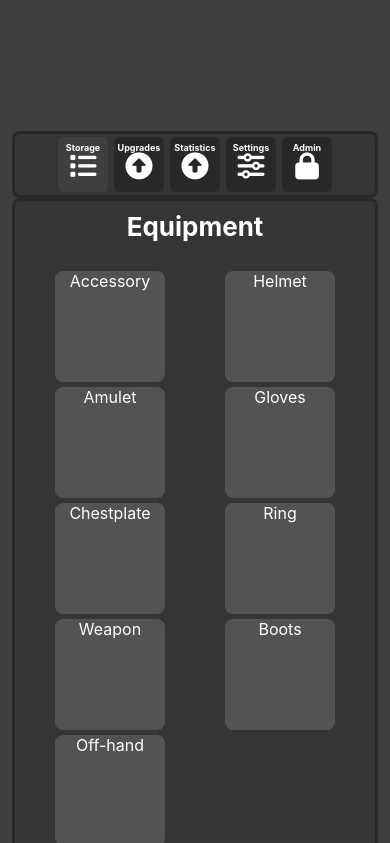
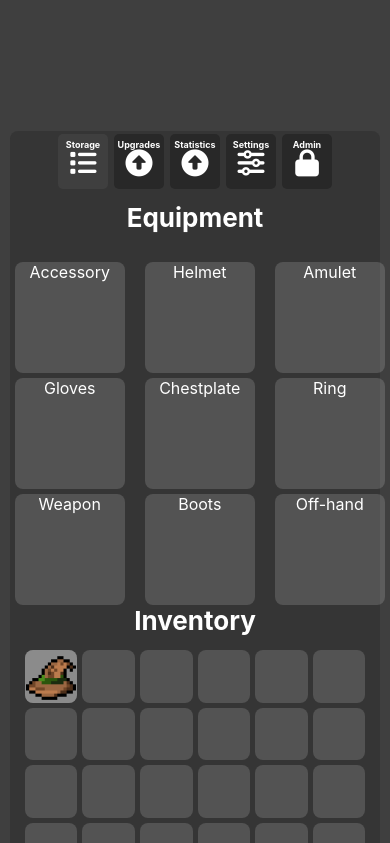
Before and after one commit to itshdog/get-more-loot, a React (Create React App) app: page / in a window 390 px wide. Shown: the part 661-1504 px from the top of the page. Built offline with nearby package versions, Linux system fonts and the light colour scheme.

Commit message:
UI fixes

```diff
--- a/src/css/index.css
+++ b/src/css/index.css
@@ -53,10 +53,9 @@ code {
 
 .Navbar {
   background-color: rgba(53,53,53);
-  border: rgba(0,0,0,0.25) 3px solid;
   display: inline-block;
   height: 85%;
-  border-radius: 0.5em;
+  border-radius: 0.5em 0 0 0.5em;
   position: relative;
   color: white!important;
 }
@@ -97,11 +96,13 @@ code {
 
 .Navbar .navbar-button {
   cursor: pointer;
-  margin: 3px 0;
+  margin: 2px 2px;
   padding: 7px 0;
   background-color:rgba(255, 255, 255, 0.192);
   position: relative;
   transition: 0.25s;
+  width: calc(50% - 10px);
+  display: inline-block;
 }
 
 .Navbar .navbar-button:hover {
@@ -192,8 +193,7 @@ code {
   height: 85%;
   width: 475px;
   background-color: rgba(53,53,53);
-  border: rgba(0,0,0,0.25) 3px solid;
-  border-radius: 0.5em;
+  border-radius: 0 0.5em 0.5em 0;
   display: inline-block;
   flex-flow: column;
 }
@@ -207,6 +207,9 @@ code {
     column-gap: 0;
     grid-column-gap: 0;
     grid-template-columns: repeat(2, 1fr);
+  }
+  .navbar-button {
+    width: 90%!important;
   }
   .wrapper {
     display: inline-block;
@@ -229,12 +232,20 @@ code {
     width: 100%!important;
     display: inline-block;
   }
+  .Tab {
+    z-index: 9999;
+    left: 0!important;
+    top: 67px!important;
+    height: 99vh!important;
+    width: calc(95vw - 4px)!important;
+  }
   .Navbar {
     float: none;
     display: inline-block;
     margin: 0 auto;
     height: 90%;
-    width: calc(100% - 30px);
+    width: 95vw;
+    border-radius: 0.5em 0.5em 0 0;
   }
   .nav-button {
     display: inline-block;
@@ -247,16 +258,18 @@ code {
   }
   #Equipment {
     position: relative;
+    margin: 0 5px!important;
   }
   #storage-container {
     position: relative;
   }
   #Inventory {
     display: inline-block;
-    width: calc(100% - 30px);
+    width: 95vw;
     margin: 0 auto;
-    height: 100%;
+    height: 100vh;
     margin-bottom: 100px;
+    border-radius: 0 0 0.5em 0.5em;
   }
   #Content {
     height: 100%;
@@ -277,9 +290,6 @@ code {
   #storage-container {
     grid-template-columns: repeat(6, 1fr)!important;
     grid-template-rows: repeat(4, 1fr)!important;
-  }
-  #Equipment {
-    grid-template-columns: repeat(2, 1fr)!important;
   }
 }
 
@@ -611,7 +621,6 @@ code {
   margin: 0 auto;
   border-radius: 0.5em;
   padding: 1px;
-  border: rgba(0, 0, 0, 0.25) solid 3px;
   position: relative;
 }
 
@@ -716,7 +725,7 @@ code {
 }
 
 .highlighted {
-  border: 3px solid yellow;
+  outline: gold 2px solid;
   box-sizing: border-box; /* Opera/IE 8+ */
   -webkit-box-sizing: border-box; /* Safari/Chrome, other WebKit */
   -moz-box-sizing: border-box; /* Firefox, other Gecko */
```
